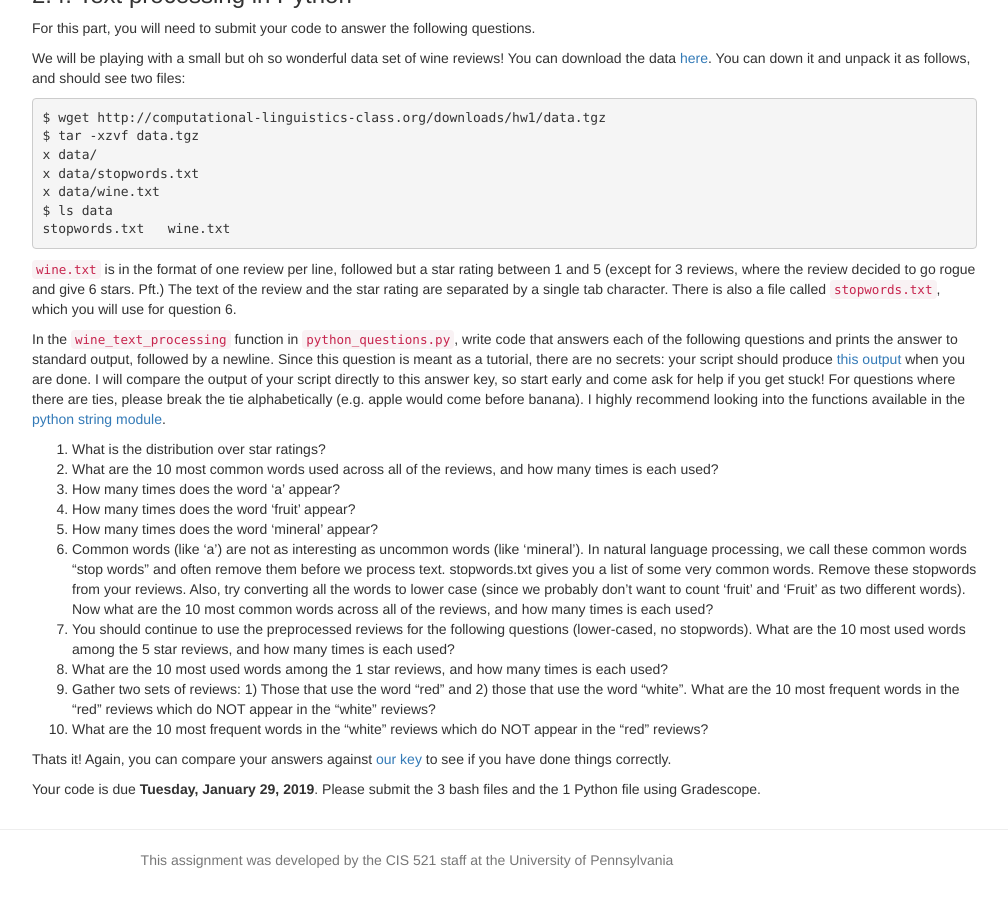
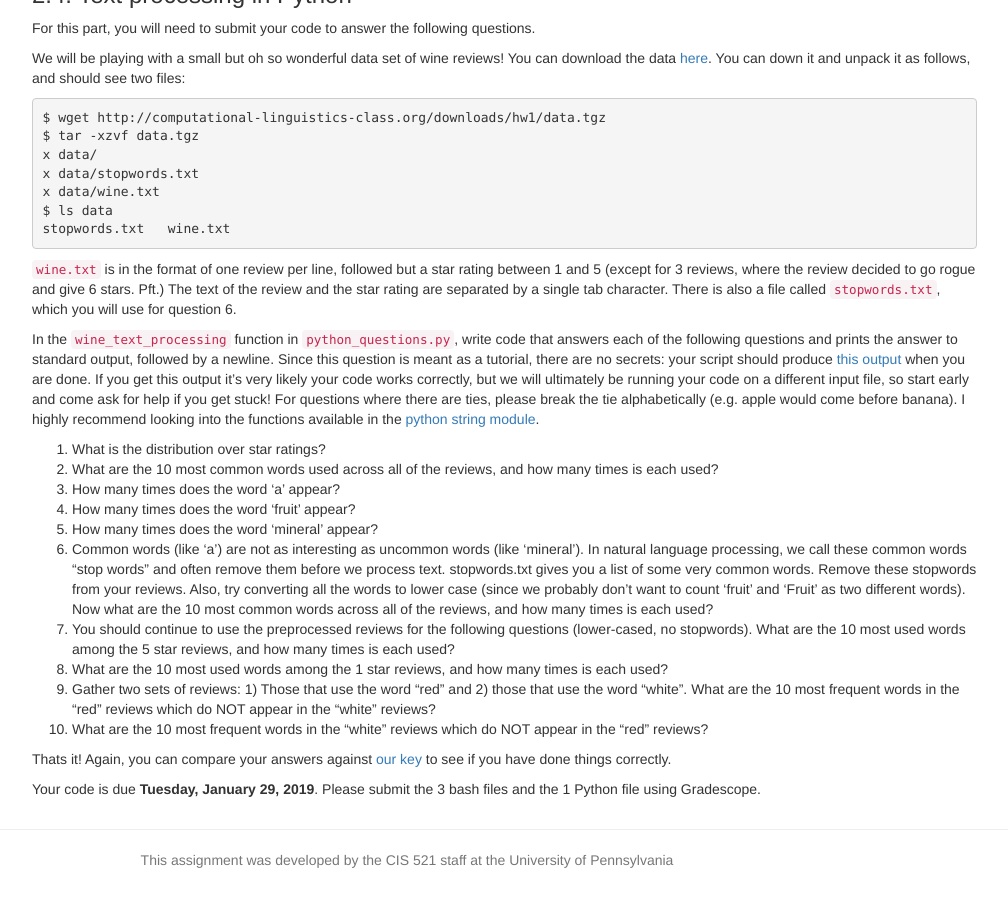
Before and after one commit to computational-linguistics-class/computational-linguistics-class.github.io, a Jekyll site: the page built from assignment1.md, in a window 1280 px wide and 900 px high, scrolled down 3452 px. Shown: the whole window, without its empty margins (233-1241 px from the left). Built offline with Jekyll 4.4.1, drawn with Linux system fonts in a browser that asks for light colours; nearby versions of some CDN libraries; a script that is not in the unit is left out.

Commit message:
update Q2.4 test case explanation

```diff
--- a/assignment1.md
+++ b/assignment1.md
@@ -246,7 +246,7 @@ decided to go rogue and give 6 stars. Pft.) The text of the review and the star
 
 In the `wine_text_processing` function in `python_questions.py`, write code that answers each of the following questions and prints the
 answer to standard output, followed by a newline. Since this question is meant as a tutorial, there are no secrets: your script should produce
-[this output](downloads/hw1/key.txt) when you are done. I will compare the output of your script directly to this answer key,
+[this output](downloads/hw1/key.txt) when you are done. If you get this output it's very likely your code works correctly, but we will ultimately be running your code on a different input file,
 so start early and come ask for help if you get stuck!
 For questions where there are ties, please break the tie alphabetically (e.g. apple would come before banana).
 I highly recommend looking into the functions available in the
```
